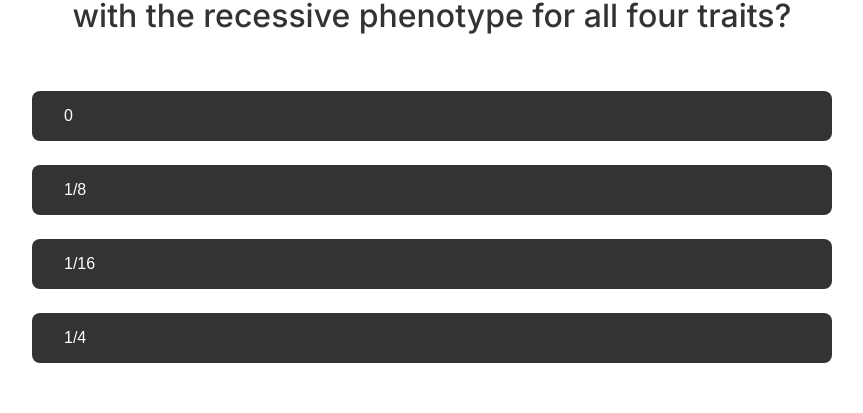
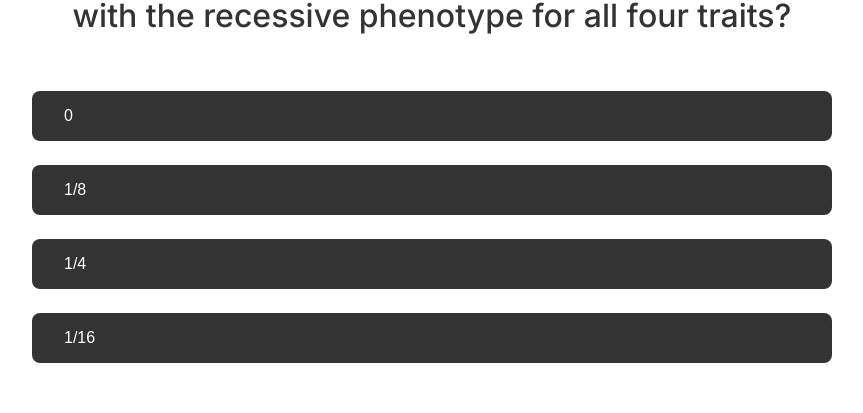
Before and after one commit to NinePTH/driving-license-quiz, a React (Vite) app: page / in a window 1280 px wide. Both pictures are taken after a click on the button "Start". Shown: the part 293-706 px from the top of the page, without its empty margins (208-1071 px from the left). Built offline with nearby package versions, Linux system fonts and the light colour scheme.

Commit message:
Add shuffle option

```diff
--- a/src/components/MIC-Quiz.tsx
+++ b/src/components/MIC-Quiz.tsx
@@ -1,4 +1,4 @@
-import React, { useState } from "react";
+import React, { useState, useMemo } from "react";
 import questionData from "../data/MIC-M2";
 
 // Function to shuffle an array using Fisher-Yates algorithm
@@ -17,6 +17,15 @@ const MIC_Quiz: React.FC = () => {
   const [isStart, setIsStart] = useState(false);
   const [complete, setComplete] = useState(false);
 
+  // Use useMemo to create a memoized version of shuffled options for each question
+  const shuffledOptions = useMemo(() => {
+    return shuffledQuestions.map(question => ({
+      ...question,
+      shuffledOptionsList: shuffleArray(question.options),
+      correctOptionIndex: question.options.indexOf(question.answer)
+    }));
+  }, [shuffledQuestions]);
+
   function start() {
     setShuffledQuestions(shuffleArray(questionData)); // Shuffle questions at the start
     setQuestionNumber(0);
@@ -24,12 +33,14 @@ const MIC_Quiz: React.FC = () => {
     setIsStart(true);
   }
 
-  function handleAnswerSelection(answer: string) {
+  function handleAnswerSelection(selectedOption: string) {
+    const currentQuestion = shuffledOptions[questionNumber];
+
     if (
-      answer.split(" ").join("") ===
-      shuffledQuestions[questionNumber].answer.split(" ").join("")
+      selectedOption.split(" ").join("") ===
+      currentQuestion.answer.split(" ").join("")
     ) {
-      if (questionNumber + 1 < shuffledQuestions.length) {
+      if (questionNumber + 1 < shuffledOptions.length) {
         setQuestionNumber((prev) => prev + 1);
       } else {
         setComplete(true);
@@ -48,17 +59,17 @@ const MIC_Quiz: React.FC = () => {
         <>
           <h2>
             Question {questionNumber + 1}:{" "}
-            <span>{shuffledQuestions[questionNumber].question}</span>
+            <span>{shuffledOptions[questionNumber].question}</span>
           </h2>
-          {shuffledQuestions[questionNumber].image && (
+          {shuffledOptions[questionNumber].image && (
             <img
-              src={shuffledQuestions[questionNumber].image}
+              src={shuffledOptions[questionNumber].image}
               alt="Question illustration"
               className="questionImage"
             />
           )}
           <div className="options">
-            {shuffledQuestions[questionNumber].options.map(
+            {shuffledOptions[questionNumber].shuffledOptionsList.map(
               (option: string, index: number) => (
                 <button
                   className="answer-button"
--- a/src/data/MIC-M2.ts
+++ b/src/data/MIC-M2.ts
@@ -15,6 +15,7 @@ export const questionData = [
       "Errors in chromosome segregation can lead to genetic disorders.",
     ],
     answer: "Chromosome segregation can produce recombinant chromatids.",
+    image: "",
   },
   {
     question:
```
